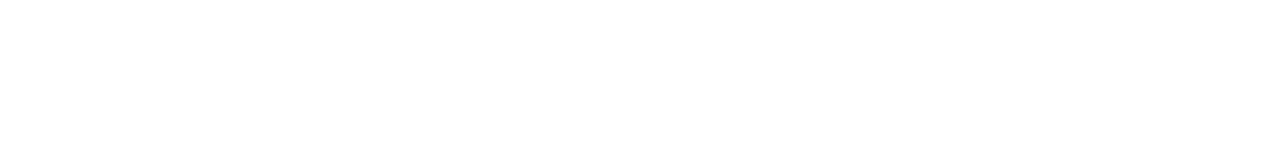
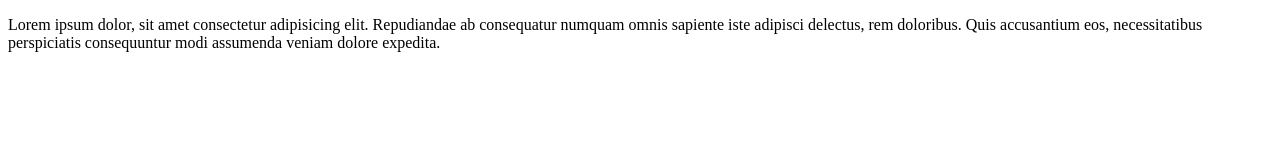
Before and after one commit to josetrespalaciosbedoya/html-css-practice, a plain HTML site: page index.html in a window 1280 px wide. Drawn offline with Linux system fonts and the light colour scheme.

Commit message:
Parrafo básico

```diff
--- a/index.html
+++ b/index.html
@@ -4,6 +4,6 @@
     <title>BitLinka web</title>
 </head>
 <body>
-
+    <p>Lorem ipsum dolor, sit amet consectetur adipisicing elit. Repudiandae ab consequatur numquam omnis sapiente iste adipisci delectus, rem doloribus. Quis accusantium eos, necessitatibus perspiciatis consequuntur modi assumenda veniam dolore expedita.</p>
 </body>
 </html>
```
